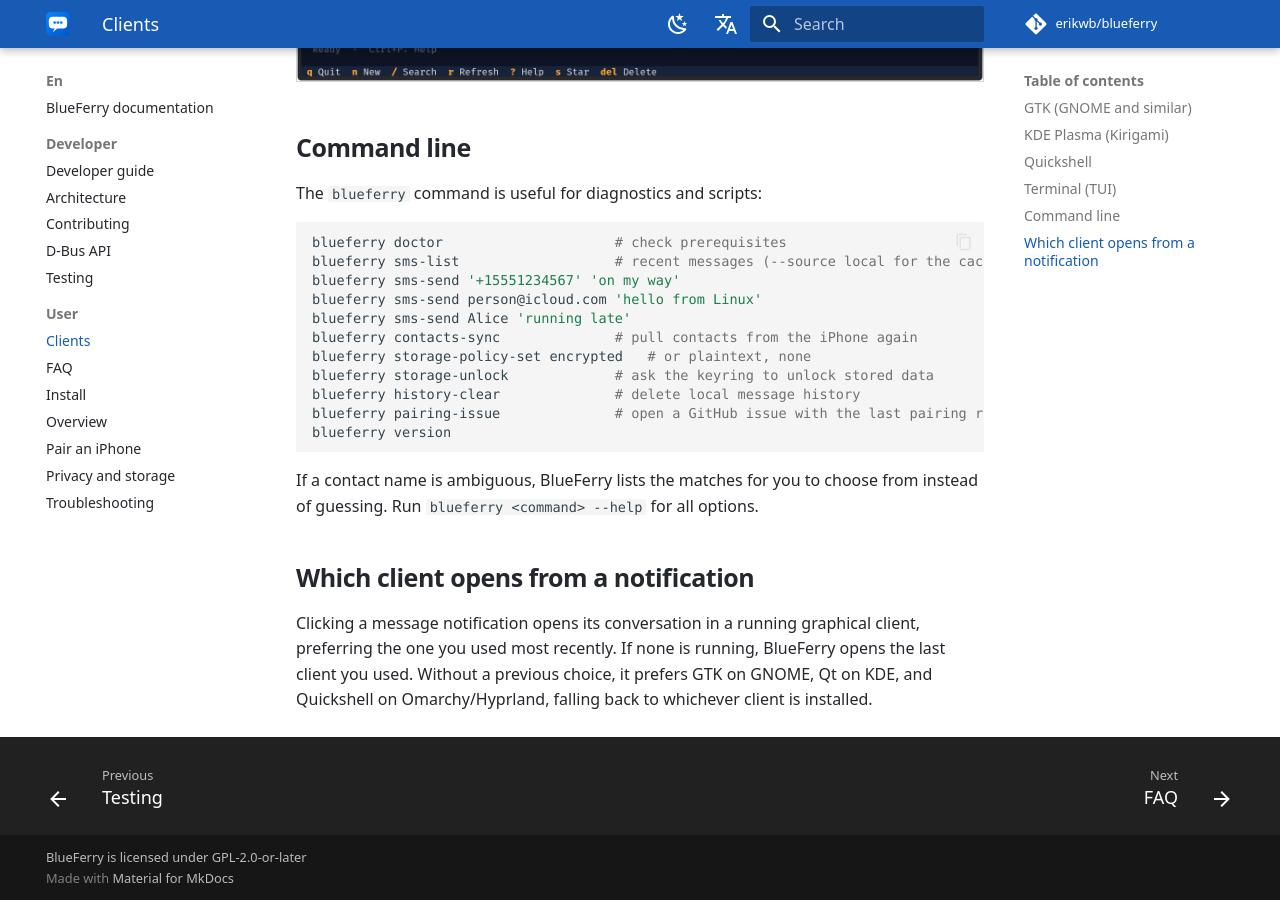
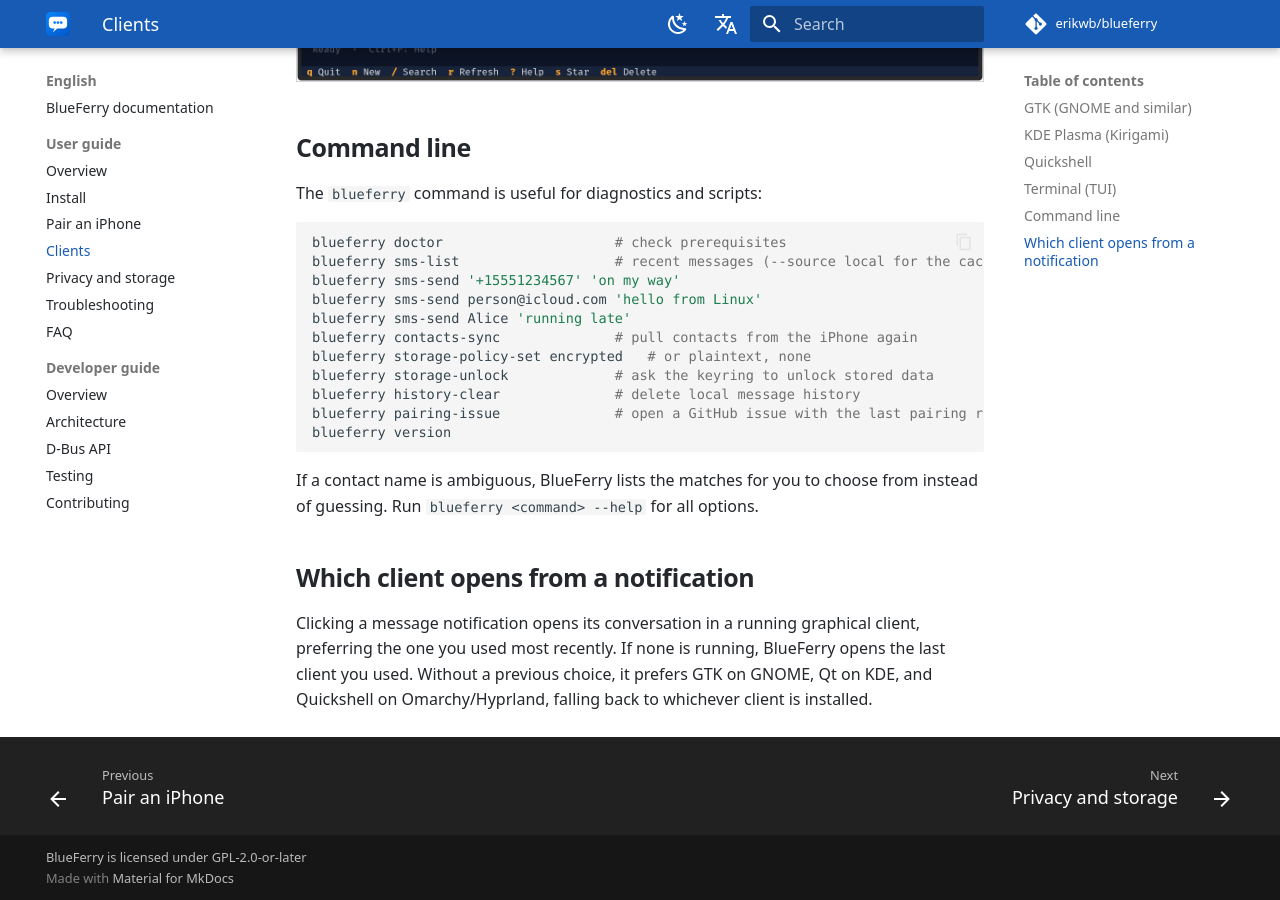
Before and after one commit to erikwb/blueferry, an MkDocs documentation site: the page built from docs/en/user/clients.md, in a window 1280 px wide and 900 px high, scrolled down 3158 px. Built offline with MkDocs 1.6.1 and Material for MkDocs 9.7.7, drawn with Linux system fonts in a browser that asks for light colours; some web fonts are replaced; comment, search, counter and statistics services are not loaded; part of the change alters nothing that is shown.

Commit message:
Add explicit navigation with English and German tabs
Each language gets its own tab with a user and a developer section. The
German developer section links to the English pages that have no
translation, so the fallback stays visible in the navigation.

```diff
--- a/mkdocs.yml
+++ b/mkdocs.yml
@@ -78,3 +78,39 @@ validation:
     absolute_links: info
   nav:
     absolute_links: info
+
+
+nav:
+  - Home: README.md
+  - English:
+      - en/index.md
+      - User guide:
+          - Overview: en/user/overview.md
+          - Install: en/user/install.md
+          - Pair an iPhone: en/user/pairing.md
+          - Clients: en/user/clients.md
+          - Privacy and storage: en/user/privacy.md
+          - Troubleshooting: en/user/troubleshooting.md
+          - FAQ: en/user/faq.md
+      - Developer guide:
+          - Overview: en/developer/index.md
+          - Architecture: en/developer/architecture.md
+          - D-Bus API: en/developer/dbus-api.md
+          - Testing: en/developer/testing.md
+          - Contributing: en/developer/contributing.md
+  - Deutsch:
+      - de/index.md
+      - Anleitung:
+          - Überblick: de/user/overview.md
+          - Installation: de/user/install.md
+          - iPhone koppeln: de/user/pairing.md
+          - Clients: de/user/clients.md
+          - Datenschutz und Speicher: de/user/privacy.md
+          - Fehlerbehebung: de/user/troubleshooting.md
+          - FAQ: de/user/faq.md
+      - Entwicklung:
+          - Überblick: de/developer/index.md
+          - Architektur: de/developer/architecture.md
+          - D-Bus-API (English): /docs/en/developer/dbus-api/
+          - Tests (English): /docs/en/developer/testing/
+          - Beitragen (English): /docs/en/developer/contributing/
```
